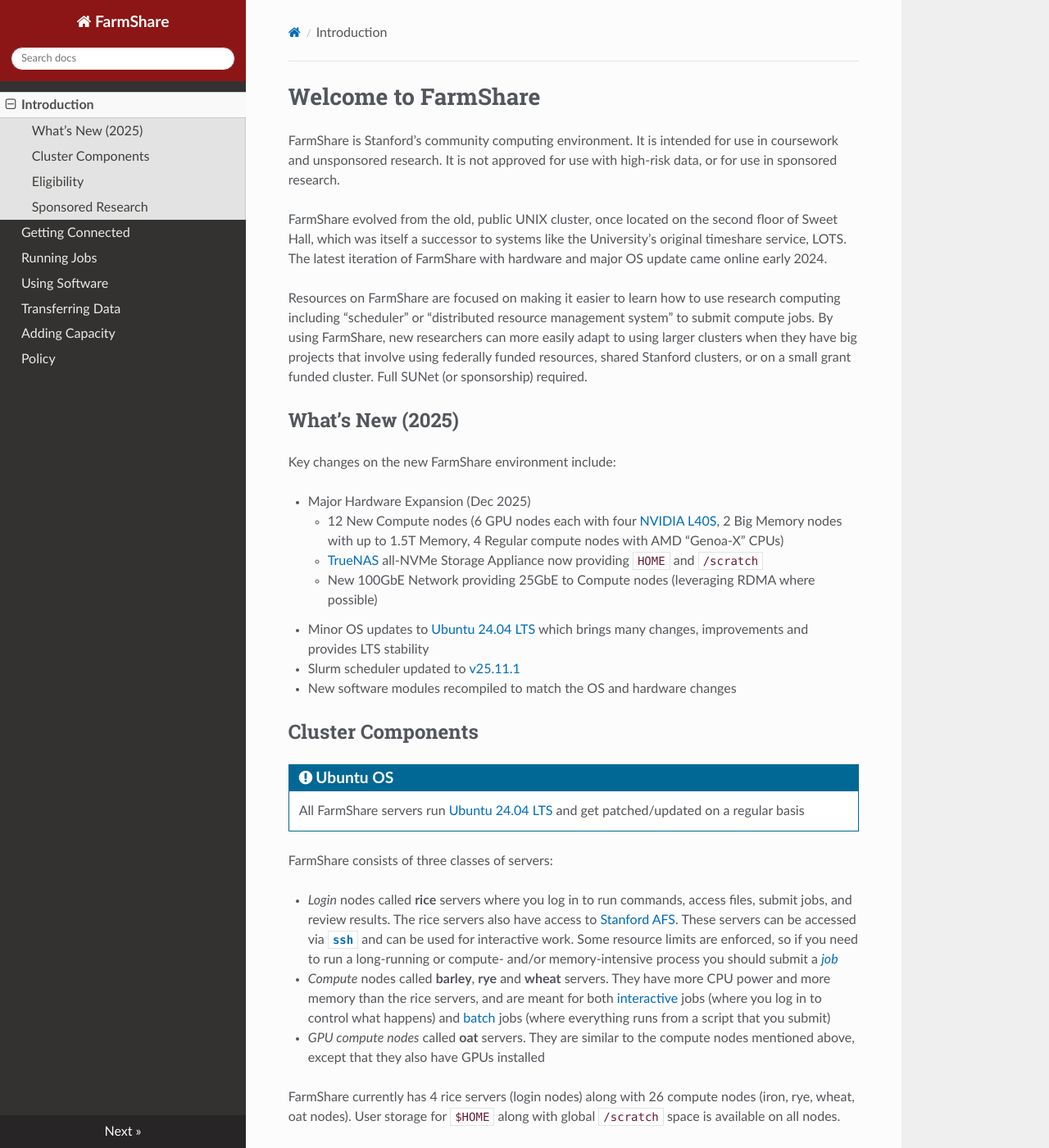
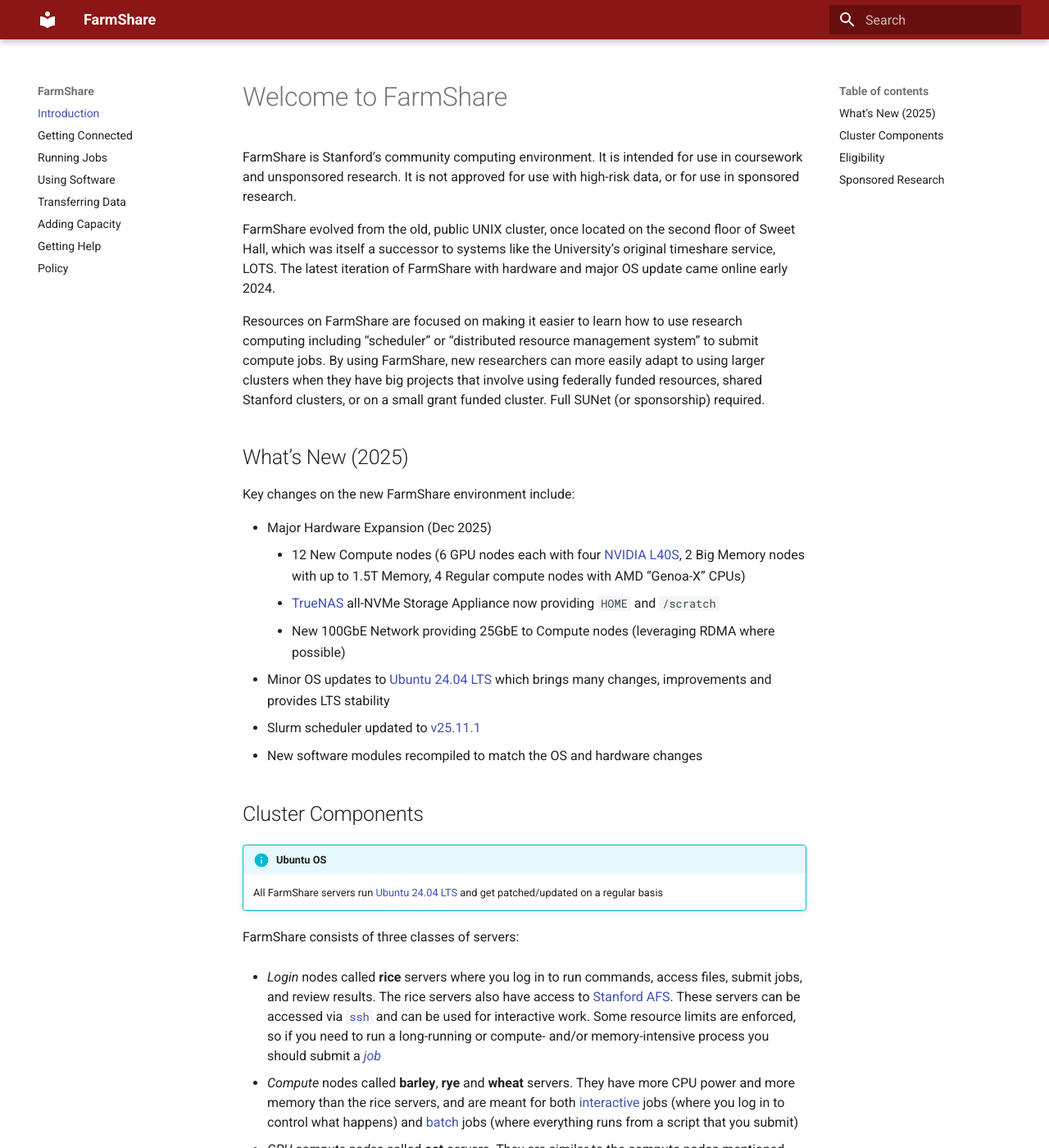
Before and after one commit to stanford-rc/farmshare-docs, an MkDocs documentation site: the page built from docs/index.md, in a window 1280 px wide and 1400 px high. Shown: the whole window at 82% size. Built offline with MkDocs 1.6.1 and Material for MkDocs 9.7.7, drawn with Linux system fonts in a browser that asks for light colours; nearby versions of some CDN libraries; some of the changed text lies outside the part shown.

```diff
--- /dev/null
+++ b/docs/stylesheets/extra.css
@@ -0,0 +1,12 @@
+[data-md-color-scheme="stanford"] {
+  --md-primary-fg-color:        #8C1515;   /* Cardinal red */
+  --md-primary-fg-color--light: #B83A4B;   /* Light Cardinal red */
+  --md-primary-fg-color--dark:  #820000;   /* Dark Cardinal red */
+  --md-primary-bg-color:        #FFFFFF;   /* White */
+  --md-primary-bg-color--light: #FFFFFFB3; /* Semi-transparent White */
+
+  --md-accent-fg-color:              #4298B5;   /* Sky */
+  --md-accent-fg-color--transparent: #FFFFFFB3; /* Transparent White */
+  --md-accent-bg-color:              #FFFFFF;   /* White */
+  --md-accent-bg-color--light:       #FFFFFFB3; /* Semi-transparent White */
+}
--- a/mkdocs.yml
+++ b/mkdocs.yml
@@ -2,18 +2,24 @@ site_name: FarmShare
 site_url: https://docs.farmshare.stanford.edu/
 copyright: '&copy; Stanford Research Computing'
 theme:
-  name: readthedocs
+  name: material
+  palette:
+    scheme: stanford
   custom_dir: overrides
   navigation_depth: 2
 
 extra_css:
   - style.css
+  - stylesheets/extra.css
 extra_javascript:
   - custom.js
 
 extra:
 
   social:
+    - icon: fontawesome/solid/wheelchair
+      link: https://www.stanford.edu/site/accessibility
+      name: Digital Accessibility at Stanford
     - icon: fontawesome/solid/earth-americas
       link: https://srcc.stanford.edu
       name: SRC website
@@ -43,4 +49,5 @@ nav:
   - "Using Software": software.md
   - "Transferring Data": transfer.md
   - "Adding Capacity": capacity.md
+  - "Getting Help": help.md
   - Policy: policy.md
```
Also changed, not shown: docs/help.md (added, +16 -0 lines), docs/index.md (+0 -6 lines), docs/style.css (line endings or trailing spaces).
